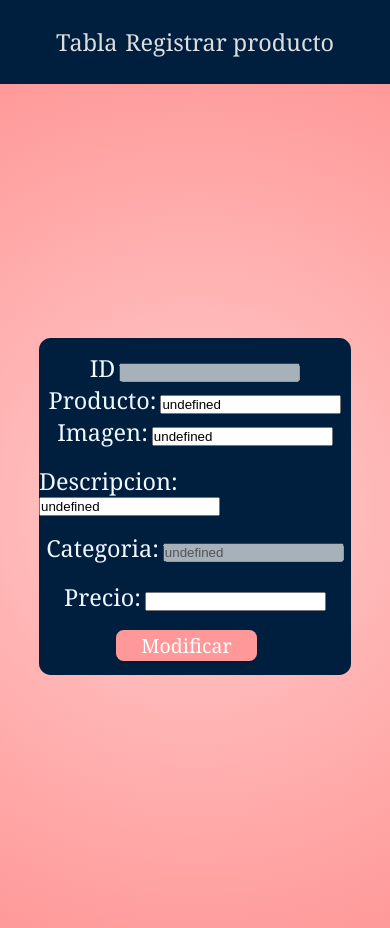
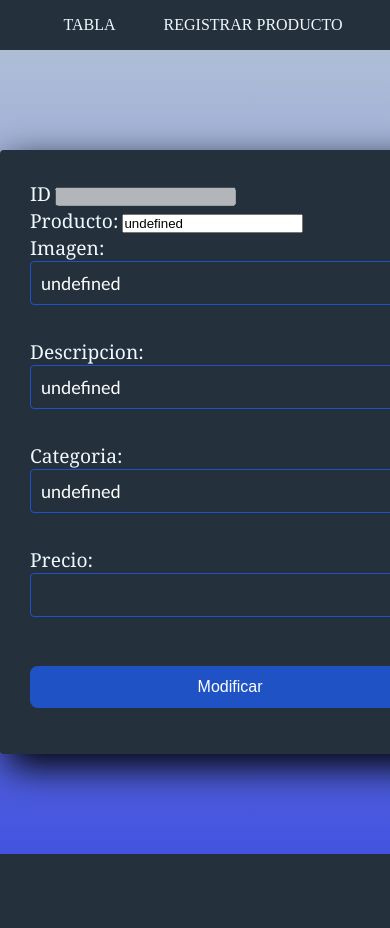
Before and after one commit to GastonRoman/paginadeventas-Back, a Flask app: template paginadeventas-front/templates/editar_producto.html in a window 390 px wide; the page is wider, and only the part inside the window is pictured. After the commit the page ends 854 px from the top of that part, so only its background shows below. Run offline with Flask 3, Linux system fonts and the light colour scheme; the template is opened without the code that fills it, so the values that code supplies are empty.

Commit message:
cambios en archivos css

```diff
--- /dev/null
+++ b/paginadeventas-front/css/header.css
@@ -0,0 +1,32 @@
+*{
+    margin: 0%;
+    padding: 0%;
+}
+
+header{
+    background-color: #24303c;
+}
+.menu{
+    display: flex;
+    flex-direction: row;
+    justify-content: center;
+}
+.menu a {
+	text-decoration: none;
+	font-size: 1.1rem;
+	color: aliceblue;
+	text-transform: uppercase;
+    margin-left: 2rem;
+    padding: 1em;
+}
+.menu a:hover{
+    color: #4353df;
+    text-decoration: underline;
+    transition: color 0.3s ease;
+}
+@media screen and (max-width:425px){
+    .menu a{
+        font-size: 1em;
+        margin-left: 1em;
+    }
+}
--- a/paginadeventas-front/css/ingresar_producto.css
+++ b/paginadeventas-front/css/ingresar_producto.css
@@ -2,10 +2,14 @@
     margin: 0%;
     padding: 0%;
 }
-
+:root {
+    --primary-color: #4353df;
+    --background-color: #afbed6;
+    --dark-color: #151515;
+}
 .container-form{
-    background: radial-gradient(circle, #ffcccc, #ff9999);
-    height: 100vh;
+    background: linear-gradient(var(--background-color), var(--primary-color));
+    height: auto;
     display: flex;
     flex-direction: column;
     align-items: center;
@@ -13,166 +17,68 @@
 }
 
 form{
-    background-color: #001F3F;
-    width: 30vw;
-    height: 50vh;
-    border-radius: 3vw;
-    display: flex;
-    flex-direction: column;
-    align-items: center;
-    justify-content: center;
+    width: 400px;
+    background: #24303c;
+    padding: 30px;
+    margin: auto;
+    margin-top: 100px;
+    margin-bottom: 100px;;
+    border-radius: 4px;
+    color: white;
+    box-shadow: 7px 13px 37px #000;
 }
 
 .entrada{
     margin-bottom: 2vh;
+    display: flex;
+    flex-direction: column;
+    justify-content: center;
 }
 
+.entrada input, .entrada #categoria{
+  width: 100%;
+  background: #24303c;
+  padding: 10px;
+  border-radius: 4px;
+  margin-bottom: 16px;
+  border: 1px solid #1f53c5;
+  font-family: 'calibri';
+  font-size: 18px;
+  color: white;
+}
+
+
 label{
-    font-size: 2vw;
+    font-size: 1.2em;
     font-family: Cambria, Cochin, Georgia, Times, 'Times New Roman', serif;
     color: aliceblue;
 }
 
-button {
-    padding: 0.2vw 0.3vh;
-    font-size: 1.6vw;
-    font-family: Cambria, Cochin, Georgia, Times, 'Times New Roman', serif;
-    background-color: #ff9999;
-    color: #ffffff;
-    border: none;
-    border-radius: 0.5vw;
-    cursor: pointer;
-    box-shadow: 0px 4px 6px rgba(0, 0, 0, 0.1);
-    transition: background-color 0.3s ease;
-  }
-
-  button:hover {
-    background-color: #ff6666;
+form button{
+ width: 100%;
+  background: #1f53c5;
+  border: none;
+  padding: 12px;
+  color: white;
+  margin: 16px 0;
+  font-size: 16px;
+  cursor: pointer;
 }
 
-.modificar{
-    color: #f2f2f2;
-    margin-right: 2vh;
-    background-color: #ff9999; /* Color de fondo */
-    color: white; /* Color del texto */
-    padding: 0.5vw 3vh; /* Relleno interno */
-    border: none; /* Quita el borde */
-    border-radius: 2vw; /* Borde redondeado */
-    text-align: center; /* Alineación del texto */
-    text-decoration: none; /* Quita el subrayado predeterminado */
-    display: inline-block; /* Mostrar como bloque en línea */
-    font-size: 1vw; /* Tamaño de fuente */
-    cursor: pointer; /* Cambia el cursor al pasar el ratón */
+form button:hover {
+    background-color: #4353df;
 }
 
 @media screen and (max-width:768px){
-    form{
-        background-color: #001F3F;
-        width: 50vw;
-        height: 50vh;
-        border-radius: 3vw;
-        display: flex;
-        flex-direction: column;
-        align-items: center;
-        justify-content: center;
-    }
 
-    label{
-        font-size: 4vw;
-        font-family: Cambria, Cochin, Georgia, Times, 'Times New Roman', serif;
-        color: aliceblue;
-    }
 
-    a{
-        font-size: 4vw;
-        font-family: Cambria, Cochin, Georgia, Times, 'Times New Roman', serif;
-        text-decoration: none;
-        color: aliceblue;
-
-    }
-
-    .modificar{
-        color: #f2f2f2;
-        margin-right: 2vh;
-        background-color: #ff9999; /* Color de fondo */
-        color: white; /* Color del texto */
-        padding: 0.5vw 3vh; /* Relleno interno */
-        border: none; /* Quita el borde */
-        border-radius: 2vw; /* Borde redondeado */
-        text-align: center; /* Alineación del texto */
-        text-decoration: none; /* Quita el subrayado predeterminado */
-        display: inline-block; /* Mostrar como bloque en línea */
-        font-size: 3vw; /* Tamaño de fuente */
-        cursor: pointer; /* Cambia el cursor al pasar el ratón */
-    }
 }
 
 @media screen and (max-width:425px){
-    form{
-        background-color: #001F3F;
-        width: 80vw;
-        height: 40vh;
-        border-radius: 3vw;
-        display: flex;
-        flex-direction: column;
-        align-items: center;
-        justify-content: center;
-    }
 
-    label{
-        font-size: 6vw;
-        font-family: Cambria, Cochin, Georgia, Times, 'Times New Roman', serif;
-        color: aliceblue;
-    }
-
-    a{
-        font-size: 6vw;
-        font-family: Cambria, Cochin, Georgia, Times, 'Times New Roman', serif;
-        text-decoration: none;
-        color: aliceblue;
-
-    }
-
-    .modificar{
-        color: #f2f2f2;
-        margin-right: 2vh;
-        background-color: #ff9999; /* Color de fondo */
-        color: white; /* Color del texto */
-        padding: 0.5vw 3vh; /* Relleno interno */
-        border: none; /* Quita el borde */
-        border-radius: 2vw; /* Borde redondeado */
-        text-align: center; /* Alineación del texto */
-        text-decoration: none; /* Quita el subrayado predeterminado */
-        display: inline-block; /* Mostrar como bloque en línea */
-        font-size: 5vw; /* Tamaño de fuente */
-        cursor: pointer; /* Cambia el cursor al pasar el ratón */
-    }
 }
 
 
 @media screen and (max-width:320px){
-    form{
-        background-color: #001F3F;
-        width: 80vw;
-        height: 50vh;
-        border-radius: 3vw;
-        display: flex;
-        flex-direction: column;
-        align-items: center;
-        justify-content: center;
-    }
 
-    label{
-        font-size: 6vw;
-        font-family: Cambria, Cochin, Georgia, Times, 'Times New Roman', serif;
-        color: aliceblue;
-    }
-
-    a{
-        font-size: 6vw;
-        font-family: Cambria, Cochin, Georgia, Times, 'Times New Roman', serif;
-        text-decoration: none;
-        color: aliceblue;
-
-    }
 }
--- a/paginadeventas-front/css/tabla_productos.css
+++ b/paginadeventas-front/css/tabla_productos.css
@@ -3,17 +3,20 @@
     padding: 0%;
 
 }
-
+:root {
+    --primary-color: #4353df;
+    --background-color: #afbed6;
+    --dark-color: #151515;
+}
 .container{
-    background: radial-gradient(circle, #ffcccc, #ff9999);
-    height: auto;
+    background: linear-gradient(var(--background-color), var(--primary-color));
+    height: 100vh;
     display: flex;
     flex-direction: column;
     align-items: center;
     justify-content: center;
 
 }
-
 
 table {
     background-color: #001F3F;
@@ -40,7 +43,7 @@
     color: #001F3F;
 }
 
-a{
+table a{
     text-decoration: none;
     color: #dddddd;
 }
@@ -50,23 +53,11 @@
     color:#001F3F
 }
 
-a:hover{
+table a:hover{
     background-color: #f2f2f2;
     color:#001F3F
 }
 
-.menu{
-    text-decoration: none;
-    background-color: #001F3F;
-    height: 10vh;
-    display: flex;
-    align-items: center;
-    justify-content: center;
-    gap: 2vw;
-    font-family: Cambria, Cochin, Georgia, Times, 'Times New Roman', serif;
-    font-size: 2vw;
-
-}
 
 button{
 
@@ -102,6 +93,8 @@
 
 .nuevo{
     color: #f2f2f2;
+    margin-top: 2vh;
+    margin-bottom: 2vh;
     margin-right: 2vh;
     background-color: #001F3F50; /* Color de fondo */
     color: white; /* Color del texto */
@@ -114,7 +107,11 @@
     font-size: 1vw; /* Tamaño de fuente */
     cursor: pointer; /* Cambia el cursor al pasar el ratón */
 }
-
+.nuevo:hover{
+    background-color: var(--primary-color);
+    padding: 0.5vw 3vh;
+    transition: background-color 0.3s ease;
+}
 
 img{
     width: 6vw;
--- a/paginadeventas-front/tabla_productos.html
+++ b/paginadeventas-front/tabla_productos.html
@@ -4,6 +4,7 @@
     <meta charset="UTF-8">
     <meta name="viewport" content="width=device-width, initial-scale=1.0">
     <link rel="stylesheet" href="css/tabla_productos.css">
+    <link rel="stylesheet" href="css/header.css">
     <title>Document</title>
 </head>
 <body>
--- a/paginadeventas-front/templates/editar_producto.html
+++ b/paginadeventas-front/templates/editar_producto.html
@@ -6,6 +6,7 @@
     <link rel="stylesheet" href="../css/ingresar_producto.css">
     <link rel="stylesheet" href="../css/tabla_productos.css">
     <title>Document</title>
+    <link rel="stylesheet" href="../css/header.css">
 </head>
 <body>
     <header id="header"></header>
--- a/paginadeventas-front/templates/ingresar_producto.html
+++ b/paginadeventas-front/templates/ingresar_producto.html
@@ -5,8 +5,9 @@
     <meta charset="UTF-8">
     <meta name="viewport" content="width=device-width, initial-scale=1.0">
     <link rel="stylesheet" href="../css/ingresar_producto.css">
-    <link rel="stylesheet" href="../css/tabla_productos.css">
+
     <title>Registrar</title>
+    <link rel="stylesheet" href="../css/header.css">
 </head>
 
 <body>
```
Also changed, not shown: paginadeventas-front/css/index.css (deleted, +0 -32 lines).
